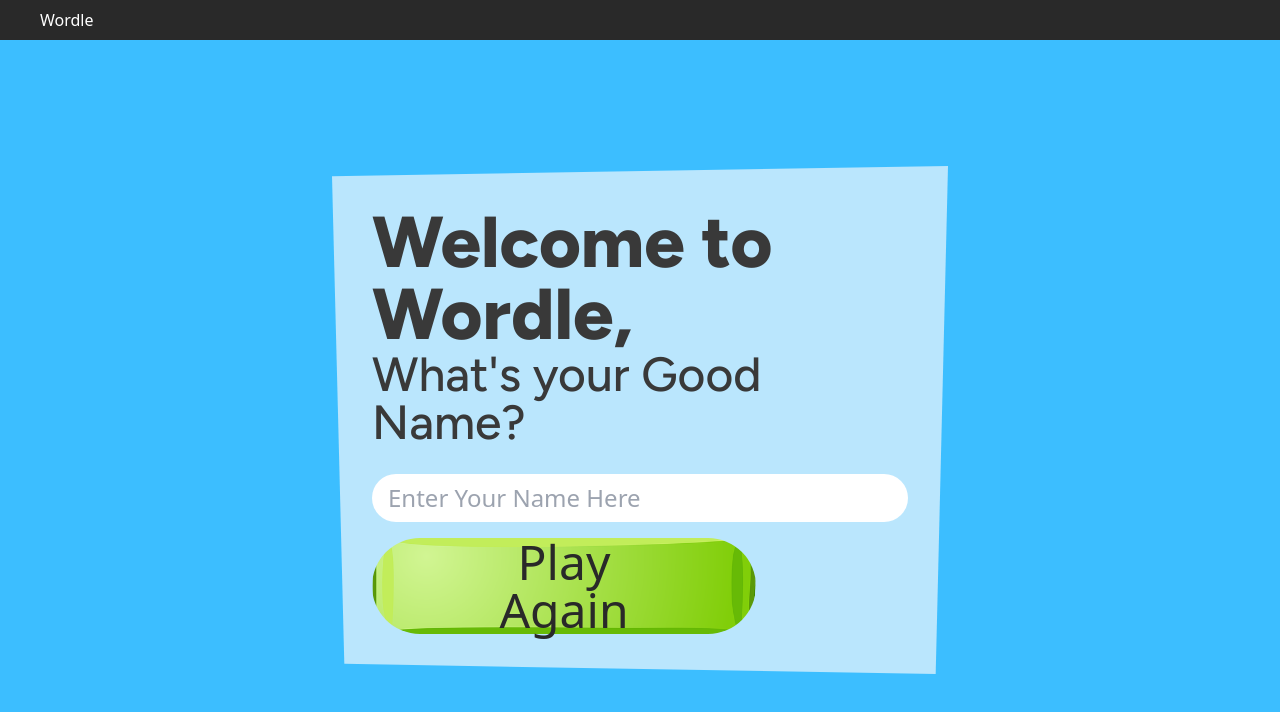
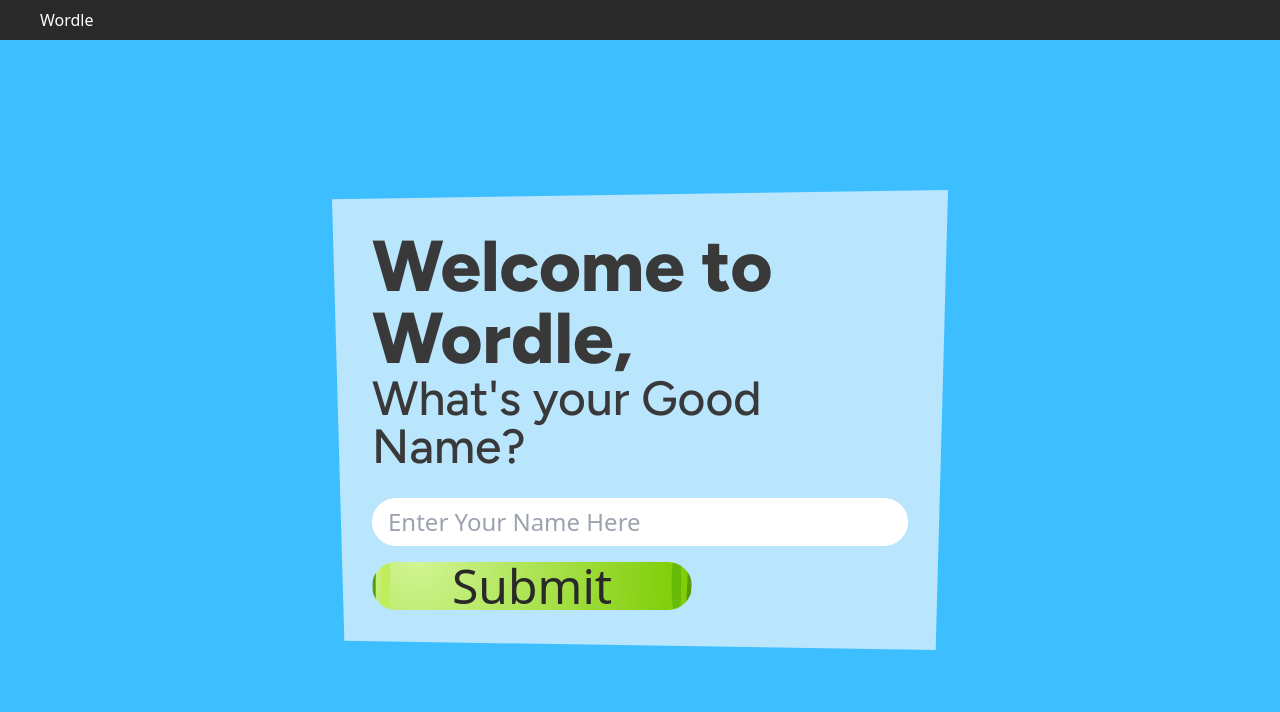
Before and after one commit to LalitPro/Wordle, a React (Vite) app: page / in a window 1280 px wide. Shown: the top 712 px of the page. Built offline with nearby package versions, Linux system fonts and the light colour scheme.

Commit message:
Update Home.jsx

```diff
--- a/src/Home.jsx
+++ b/src/Home.jsx
@@ -45,7 +45,7 @@
               style={{ backgroundImage: 'url("../images/btn.png")' }}
               onClick={setUsername}
             >
-              Play Again
+              Submit
             </button>
           </div>
         </div>
```
